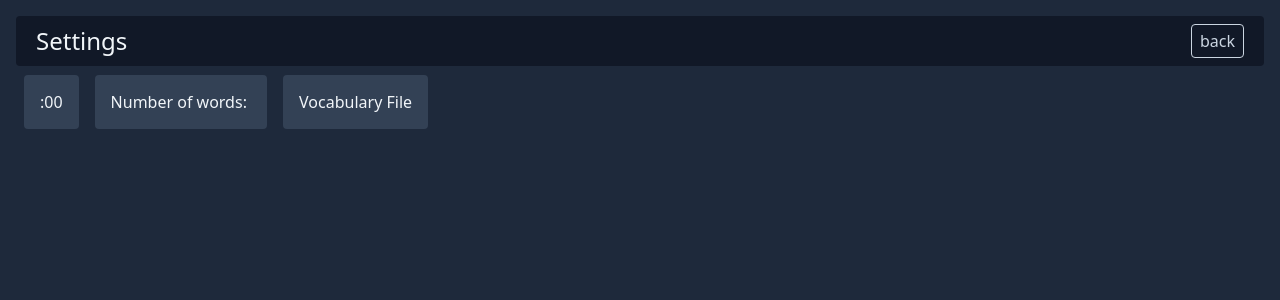
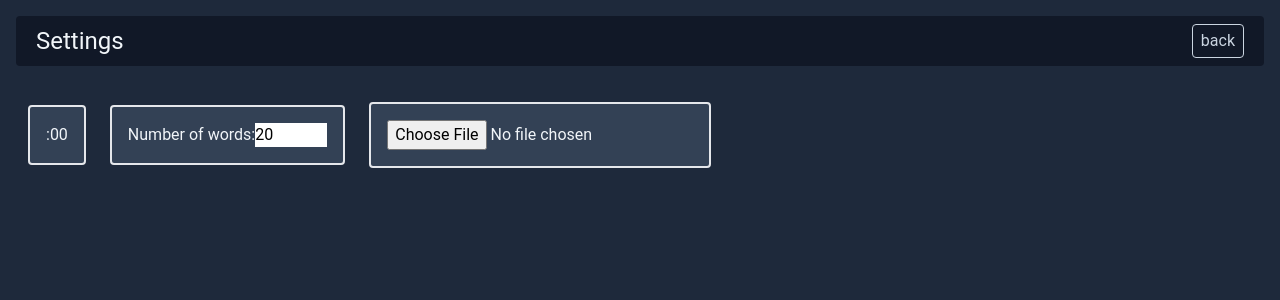
Before and after one commit to timonpalm/words-of-the-week, a Next.js app: page /settings in a window 1280 px wide. Shown: the top 300 px of the page. Built offline with nearby package versions, Linux system fonts and the light colour scheme.

Commit message:
start form settings

```diff
--- a/src/app/globals.css
+++ b/src/app/globals.css
@@ -1,6 +1,10 @@
 @tailwind base;
 @tailwind components;
 @tailwind utilities;
+
+body {
+    font-family: 'Roboto', sans-serif;
+}
 
 header{
     display: flex;
--- a/src/app/settings/components/settingBlock.js
+++ b/src/app/settings/components/settingBlock.js
@@ -2,6 +2,6 @@ import React from 'react'
 
 export default function SettingBlock({ children }) {
   return (
-    <span className='bg-slate-700 p-4 m-2 rounded'>{children}</span>
+    <div className='inline-flex box-border border-2 bg-slate-700 p-4 m-3 rounded'>{children}</div>
   )
 }
--- a/src/app/settings/page.js
+++ b/src/app/settings/page.js
@@ -20,15 +20,18 @@ export default function Settings() {
         back
         </Link>
       </header>
+      <form>
         <SettingBlock>
           {weekday[settings.targetWeekday]} { settings.targetHour}:00
         </SettingBlock>
         <SettingBlock>
-        Number of words: {settings.numberOfWords}
+          <label htmlFor="quantity">Number of words: </label>
+          <input className="text-black"  type="number" id="quantity" name="quantity" min="5" max="30" defaultValue="20"></input>
         </SettingBlock>
         <SettingBlock>
-        Vocabulary File
+          <input type="file"></input>
         </SettingBlock>
+      </form>
     </SettingsProvider>
   </>
 }
```
Also changed, not shown: src/utils/loadSettings.js (added, +9 -0 lines). Lines whose indentation alone changed are shown as unchanged.
